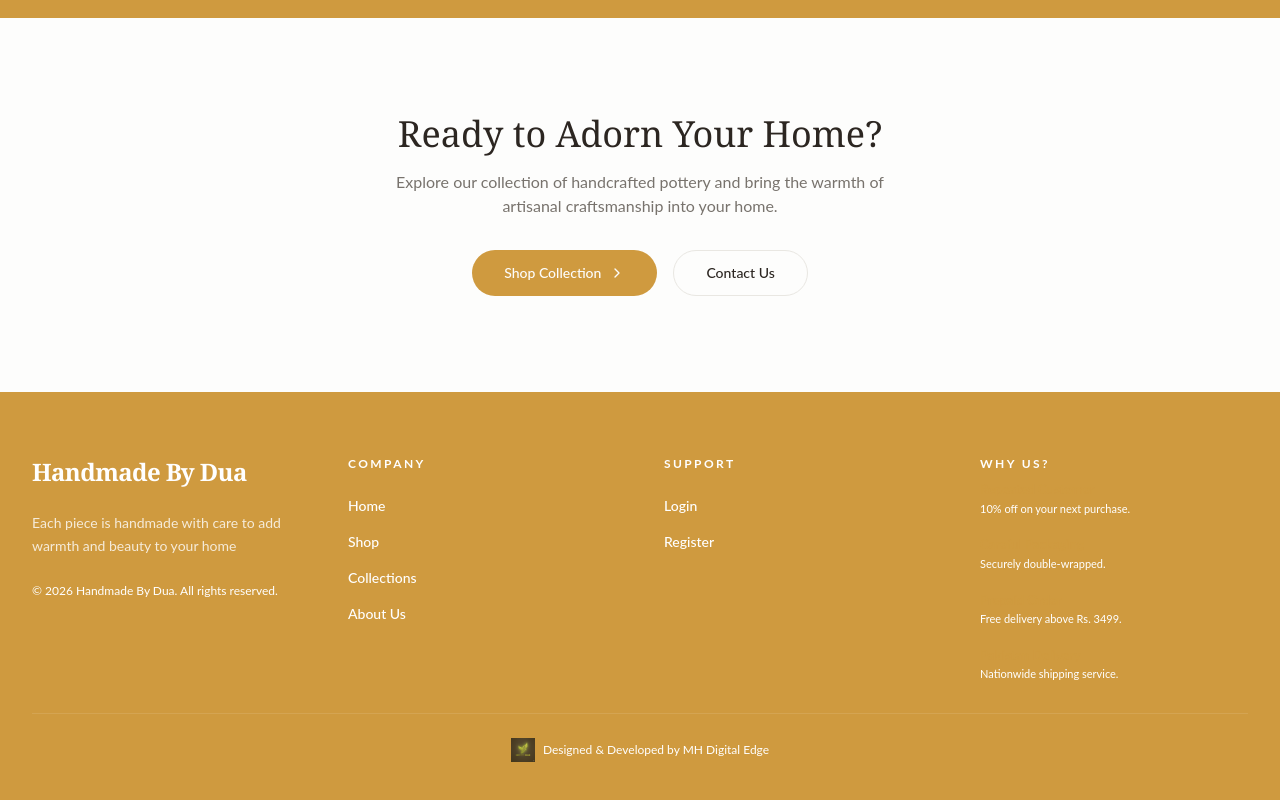
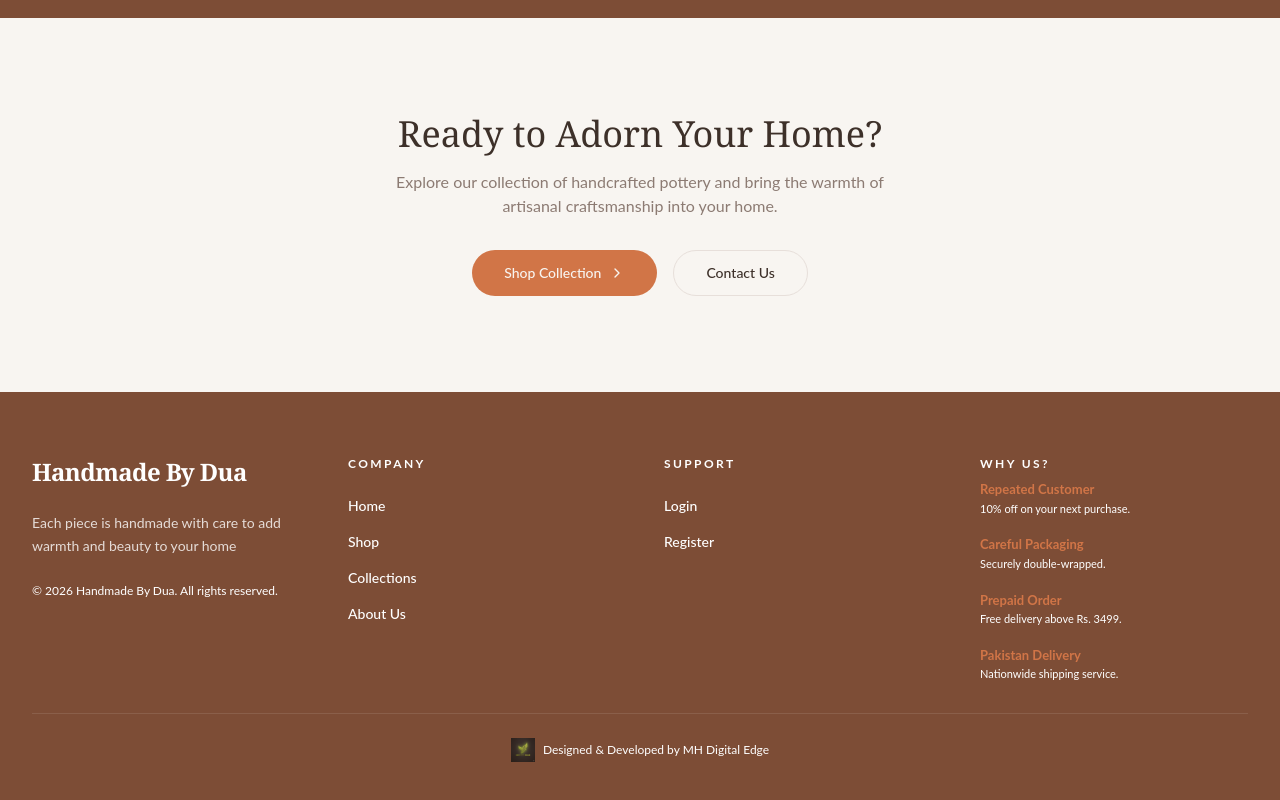
Before and after one commit to RajeelSiddiqui1/madebydua, a React (Vite) app in the folder client/: page /about in a window 1280 px wide. Shown: the part 2273-3073 px from the top of the page. Built offline with nearby package versions, Linux system fonts and the light colour scheme; no server answers.

Commit message:
set theme again

```diff
--- a/client/src/index.css
+++ b/client/src/index.css
@@ -3,33 +3,33 @@
 @import url('https://fonts.googleapis.com/css2?family=Playfair+Display:ital,wght@0,400;0,500;0,600;0,700;1,400;1,500&family=Lato:wght@300;400;500;700&display=swap');
 
 @theme {
-  --color-background: hsl(40 20% 99%);
-  --color-foreground: hsl(30 15% 15%);
+  --color-background: hsl(30 33% 96%);
+  --color-foreground: hsl(20 20% 20%);
 
-  --color-card: hsl(0 0% 100%);
-  --color-card-foreground: hsl(30 15% 15%);
+  --color-card: hsl(30 25% 97%);
+  --color-card-foreground: hsl(20 20% 20%);
 
-  --color-popover: hsl(0 0% 100%);
-  --color-popover-foreground: hsl(30 15% 15%);
+  --color-popover: hsl(30 25% 97%);
+  --color-popover-foreground: hsl(20 20% 20%);
 
-  --color-primary: hsl(38 60% 53%);
-  --color-primary-foreground: hsl(40 20% 99%);
+  --color-primary: hsl(20 40% 35%);
+  --color-primary-foreground: hsl(30 33% 96%);
 
-  --color-secondary: hsl(38 30% 95%);
-  --color-secondary-foreground: hsl(38 60% 30%);
+  --color-secondary: hsl(25 30% 90%);
+  --color-secondary-foreground: hsl(20 20% 20%);
 
-  --color-muted: hsl(40 10% 96%);
-  --color-muted-foreground: hsl(30 5% 45%);
+  --color-muted: hsl(25 20% 92%);
+  --color-muted-foreground: hsl(20 10% 50%);
 
-  --color-accent: hsl(38 60% 53%);
-  --color-accent-foreground: hsl(40 20% 99%);
+  --color-accent: hsl(20 60% 55%);
+  --color-accent-foreground: hsl(30 33% 96%);
 
   --color-destructive: hsl(0 84.2% 60.2%);
   --color-destructive-foreground: hsl(210 40% 98%);
 
-  --color-border: hsl(40 15% 90%);
-  --color-input: hsl(40 15% 90%);
-  --color-ring: hsl(38 60% 53%);
+  --color-border: hsl(25 20% 88%);
+  --color-input: hsl(25 20% 88%);
+  --color-ring: hsl(20 40% 35%);
 
   --radius-sm: calc(0.5rem - 4px);
   --radius-md: calc(0.5rem - 2px);
@@ -39,11 +39,11 @@
 
 @layer base {
   :root {
-    --background: hsl(40 20% 99%);
-    --foreground: hsl(30 15% 15%);
-    --border: hsl(40 15% 90%);
-    --accent: hsl(38 60% 53%);
-    --accent-foreground: hsl(40 20% 99%);
+    --background: hsl(30 33% 96%);
+    --foreground: hsl(20 20% 20%);
+    --border: hsl(25 20% 88%);
+    --accent: hsl(20 60% 55%);
+    --accent-foreground: hsl(30 33% 96%);
     --font-sans: 'Lato', system-ui, sans-serif;
     --font-serif: 'Playfair Display', Georgia, serif;
   }
```
